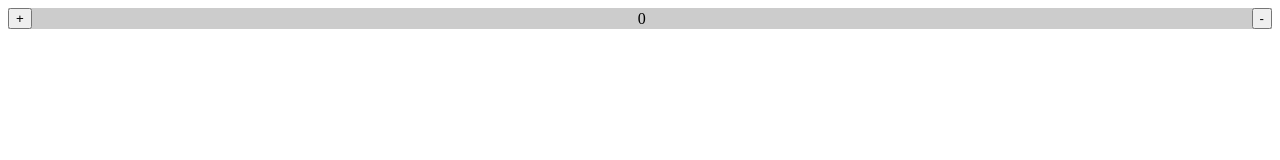
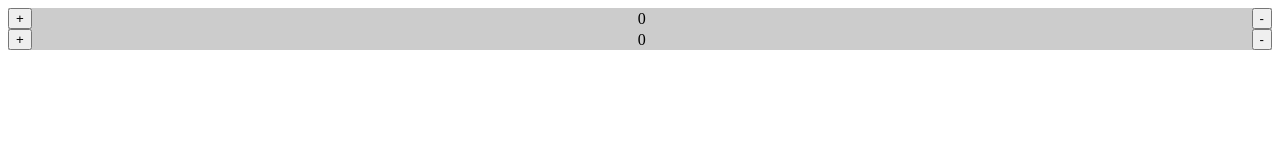
Before and after one commit to kqjatjr/Counter, a website: page public/index.html in a window 1280 px wide. Drawn offline with Linux system fonts and the light colour scheme.

Commit message:
add, sub함수를 재사용가능하게 변경

```diff
--- a/public/index.html
+++ b/public/index.html
@@ -17,20 +17,26 @@
       }
     </style>
     <div class="counter" id="counter">
-      <button onclick="onClickAdd()">+</button>
+      <button onclick="onClickAdd('#counter')">+</button>
       <div class="counter_counter-display">0</div>
-      <button onclick="onClickSub()">-</button>
+      <button onclick="onClickSub('#counter')">-</button>
     </div>
+    <div class="counter" id="counter2">
+      <button onclick="onClickAdd('#counter2')">+</button>
+      <div class="counter_counter-display">0</div>
+      <button onclick="onClickSub('#counter2')">-</button>
+    </div>
+
     <script type="text/javascript">
-      function onClickAdd(event) {
-        const $counter = document.querySelector("#counter");
+      function onClickAdd(id) {
+        const $counter = document.querySelector(id);
         const $display = $counter.querySelector(".counter_counter-display");
         let number = parseInt($display.innerHTML, 10);
         $display.innerHTML = number + 1;
       }
 
-      function onClickSub(event) {
-        const $counter = document.querySelector("#counter");
+      function onClickSub(id) {
+        const $counter = document.querySelector(id);
         const $display = $counter.querySelector(".counter_counter-display");
         let number = parseInt($display.innerHTML, 10);
         $display.innerHTML = number - 1;
```
